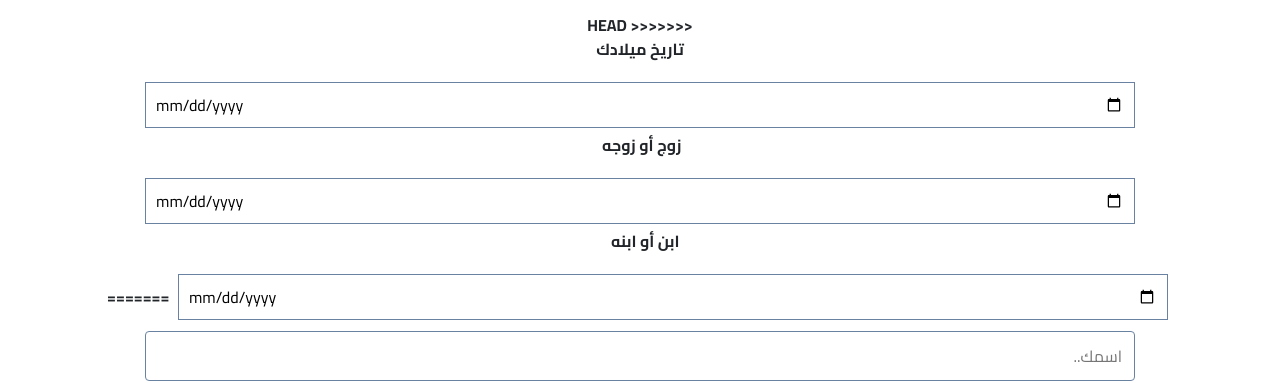
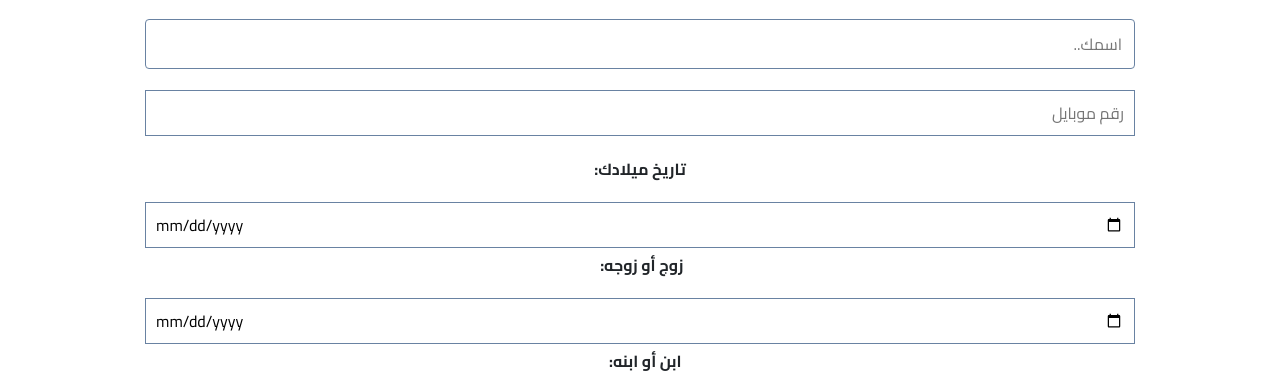
Before and after one commit to 123ahmed565/t2menk, a website: page Back-End/views/offers-person.html in a window 1280 px wide. Shown: the part 452-835 px from the top of the page. Drawn offline with nearby package versions, Linux system fonts and the light colour scheme; files that its build step writes are made by us from their sources; files whose address does not match are found by name.

Commit message:
t2men teby

```diff
--- a/Back-End/views/offers-person.html
+++ b/Back-End/views/offers-person.html
@@ -173,15 +173,6 @@
 
 
 
-<<<<<<< HEAD
-                <p>تاريخ ميلادك</p>
-                <input type="date" id="birthday" name="Bdate" required>
-                <p> زوج أو زوجه&nbsp;</p>
-
-                <input type="date" id="birthday" name="BdateWife">
-                <p> ابن أو ابنه&nbsp; &nbsp;</p>
-                <input type="date" id="birthday" name="BdateSon">
-=======
                 <form method="post"   id="contact-us-form" class="">
                     <!-- <label for="name">الاسم</label> -->
                     <input type="text" id="name" name="name" placeholder="اسمك.." required>
@@ -197,7 +188,6 @@
                     <p > ابن أو ابنه:&nbsp; &nbsp;</p>
                     <input type="date" id="birthday" name="BdateSon">
 
->>>>>>> 772745634d8ab497cb338531823dabeb5eb6257e
 
                 <p class="mt-4">هل يحتاج اي من الافراد لعلاج شهري او يعاني من مرض مزمن ؟</p>
 
```
